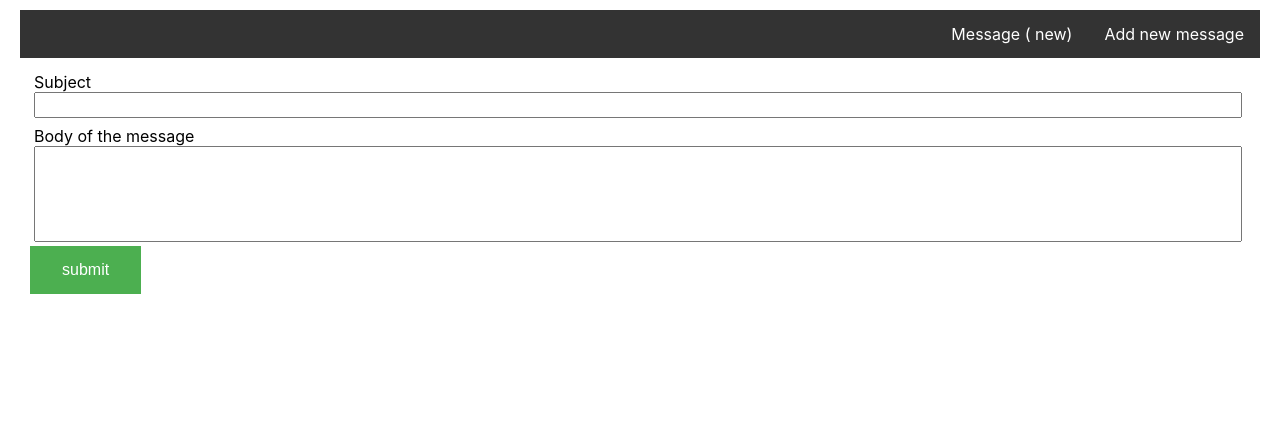
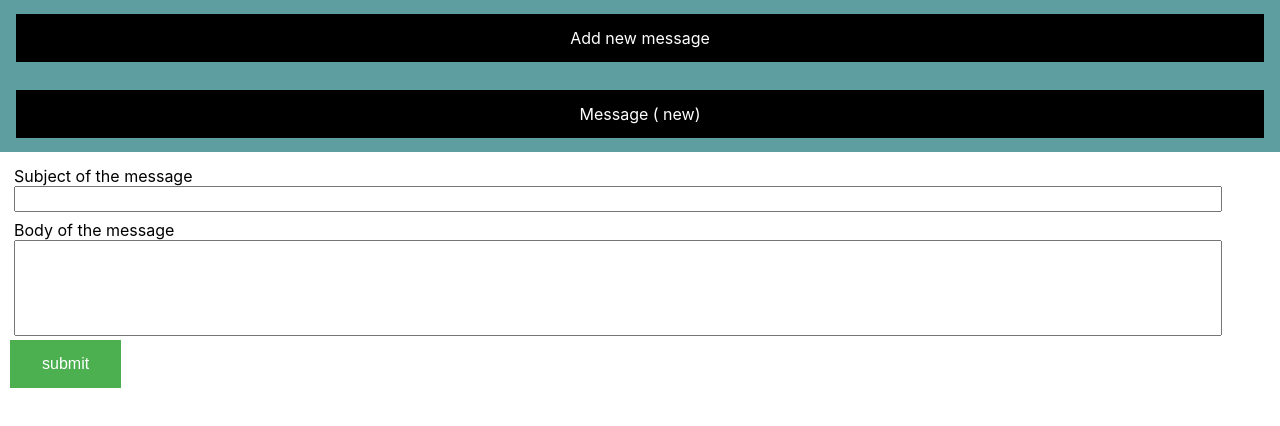
Before and after one commit to anas-kala/Assignment_5, a React (Create React App) app: page / in a window 1280 px wide. Shown: the top 426 px of the page. Built offline with nearby package versions, Linux system fonts and the light colour scheme.

Commit message:
fix styling

```diff
--- a/src/Components/Button/Button.jsx
+++ b/src/Components/Button/Button.jsx
@@ -15,7 +15,7 @@ text-emphasis-color: red;
 
 const Button=(props)=>{
     return(
-        <ButtonStyling type="submit">{props.buttonName}</ButtonStyling>
+        <ButtonStyling>{props.buttonName}</ButtonStyling>
     );
 }
 
--- a/src/Components/Form/Form.jsx
+++ b/src/Components/Form/Form.jsx
@@ -2,15 +2,22 @@ import React from 'react';
 import Body from '../Body/Body';
 import Button from '../Button/Button';
 import Subject from '../Subject/Subject';
-import './Form.style.css';
+// import './Form.style.css';
+import styled from 'styled-components';
+
+const Wrapper=styled.form`
+    height: 100px;
+    vertical-align: middle;
+    margin: 10px;
+`;
 
 const Form = () => {
     return (
-        <div>
+        <Wrapper>
             <Subject number={4}></Subject>
             <Body></Body>
-            <Button buttonName="submit"></Button>
-        </div>
+            <Button type="submit" buttonName="submit"></Button>
+        </Wrapper>
     );
 }
 
--- a/src/Components/Form/Form.style.css
+++ /dev/null
@@ -1,5 +0,0 @@
-div{
-    height: 100px;
-    vertical-align: middle;
-    margin: 10px;
-}
--- a/src/Components/Header/Header.jsx
+++ b/src/Components/Header/Header.jsx
@@ -1,5 +1,5 @@
 import React from 'react';
-import './Header.style.css';
+// import './Header.style.css';
 import styled from 'styled-components';
 
 const UL = styled.ul`
@@ -7,11 +7,16 @@ list-style-type: none;
 margin: 0;
 padding: 0;
 overflow: hidden;
-background-color: #333;
+background-color: cadetblue;
 `;
 
 const LI = styled.li`
     float: right:
+    display: block;
+    color: white;
+    text-align: center;
+    padding: 14px 16px;
+    text-decoration: none;
 `;
 
 const LA = styled.a`
@@ -26,24 +31,13 @@ text-decoration: none;
 
 const Wrapper = styled.a`
   &:hover ${LA} {
-    background-color: #111;
+    background-color: black;
   },
-  &:hover ${LI} {
-    background-color: #111;
-  }
-  `;
+ `;
 
 
 const Header = (props) => {
     return (
-        // <div>
-        //     <ul>
-        //         <li><a href="#news">Add new message</a></li>
-        //         <li><a class="active" href="#home">Message ({props.number} new)</a></li>
-        //         {/* <li><a href="#contact">Contact</a></li>
-        //         <li><a href="#about">About</a></li> */}
-        //     </ul>
-        // </div>
         <Wrapper>
             <UL>
                 <LI>
--- a/src/Components/Header/Header.style.css
+++ /dev/null
@@ -1,23 +0,0 @@
-ul {
-    list-style-type: none;
-    margin: 0;
-    padding: 0;
-    overflow: hidden;
-    background-color: #333;
-  }
-
-  li {
-    float: right;
-  }
-
-  li a {
-    display: block;
-    color: white;
-    text-align: center;
-    padding: 14px 16px;
-    text-decoration: none;
-  }
-
-  li a:hover {
-    background-color: #111;
-  }
--- a/src/Components/Subject/Subject.jsx
+++ b/src/Components/Subject/Subject.jsx
@@ -20,7 +20,7 @@ const Wrapper = styled.section`
 const Subject = () => {
     return (
         <Wrapper>
-            <Label>Subject</Label>
+            <Label>Subject of the message</Label>
             <Input type="text" name="subject" />
         </Wrapper>
     );
```
Lines whose indentation alone changed are shown as unchanged.
